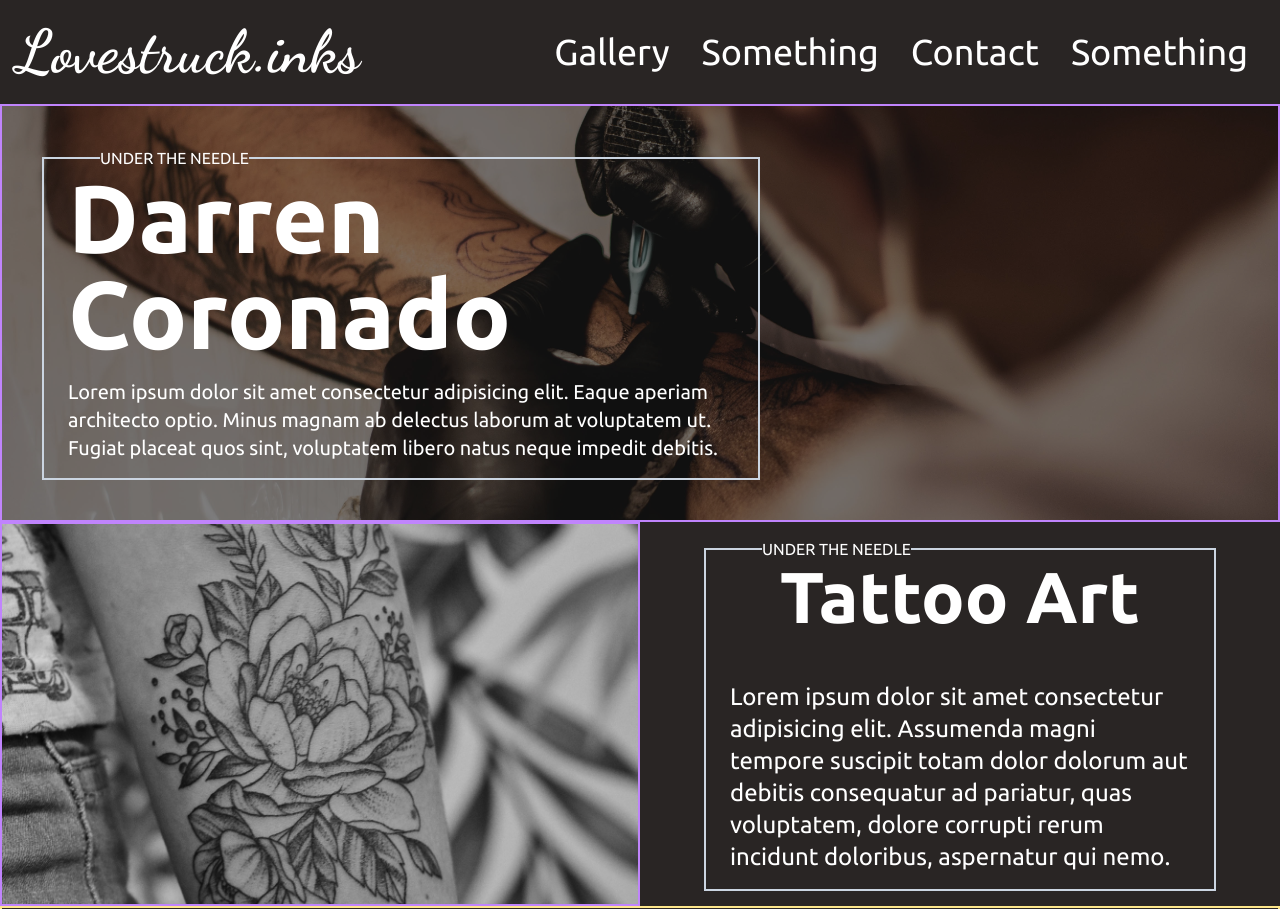
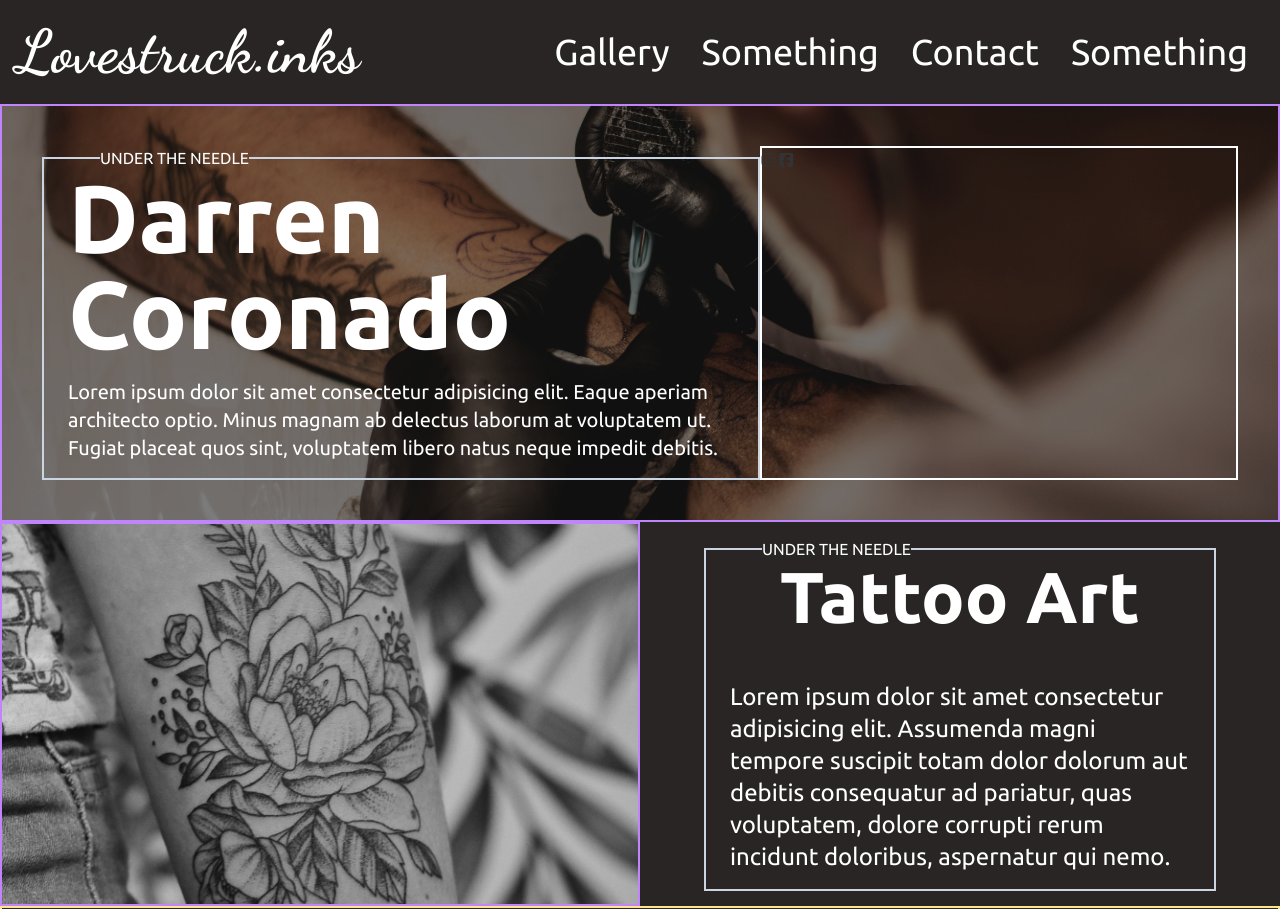
Before and after one commit to brianf4/lovestruck-inks, a plain HTML site: page src/index.html in a window 1280 px wide. Shown: the top 909 px of the page. Drawn offline with Linux system fonts and the light colour scheme.

Commit message:
working on fontawsome icon

```diff
--- a/src/index.html
+++ b/src/index.html
@@ -9,6 +9,7 @@
     <link rel="preconnect" href="https://fonts.googleapis.com">
     <link rel="preconnect" href="https://fonts.gstatic.com" crossorigin>
     <link href="https://fonts.googleapis.com/css2?family=Dancing+Script:wght@700&family=Ubuntu:wght@400;500;700&display=swap" rel="stylesheet">
+    <script src="https://kit.fontawesome.com/f26a330007.js" crossorigin="anonymous"></script>
     <title>Document</title>
 </head>
 <body class="bg-stone-800">
@@ -40,6 +41,12 @@
                 <p class="text-white text-xl py-4">Lorem ipsum dolor sit amet consectetur adipisicing elit. Eaque aperiam architecto optio. Minus magnam ab delectus laborum at voluptatem ut. Fugiat placeat quos sint, voluptatem libero natus neque impedit debitis. </p>
             </blockquote>
         </fieldset>
+        <section class="w-2/5 border-2 border-white">
+            <div class="">
+                <i class="fa-brands fa-instagram"></i>
+                <i class="fa-brands fa-square-facebook"></i>
+            </div>
+        </section>
     </main>
     <section>
         <section class="flex h-96">
```
Also changed, not shown: dist/output.css.
